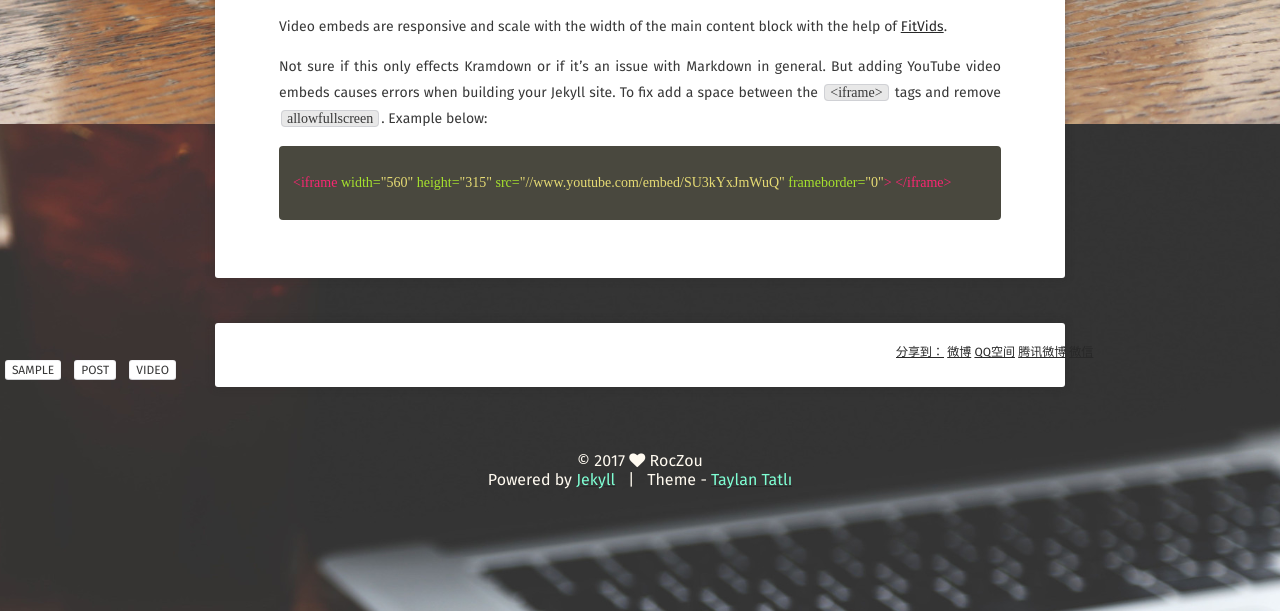
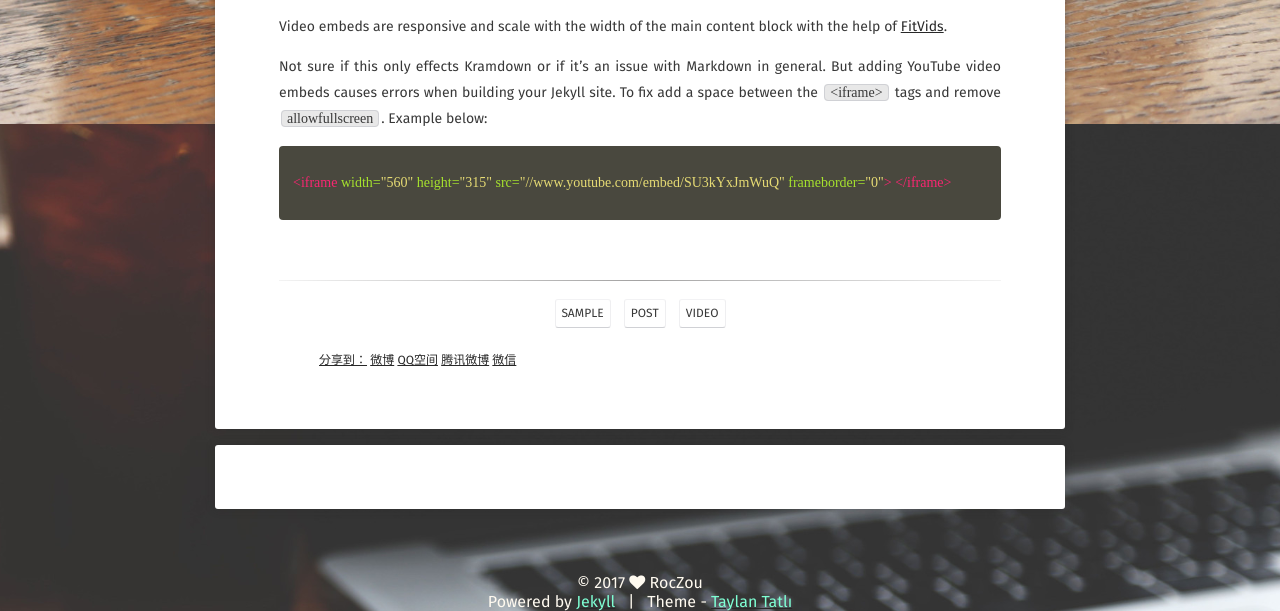
Before and after one commit to cleancp/cleancp.github.io, a Jekyll site: the page built from _posts/2013-06-25-video-post.md, in a window 1280 px wide. Shown: the part 776-1387 px from the top of the page. Built offline with Jekyll 4.4.1, drawn with Linux system fonts in a browser that asks for light colours; some web fonts are replaced; comment, search, counter and statistics services are not loaded.

Commit message:
ds 样式

```diff
--- a/_includes/meta.html
+++ b/_includes/meta.html
@@ -1,12 +1,12 @@
-
-<span class="entry-tags" style="align-items: center;">
+<br />
+<hr />
+<div class="entry-tags">
 	{% for tag in page.tags %}
 	<a href="{{ site.url }}/tags/#{{ tag }}" title="Pages tagged {{ tag }}" class="tag">
 		<span class="term">{{ tag }}</span>
 	</a>
 	{% unless forloop.last %}{% endunless %}{% endfor %}
-</span>
-
+</div>
 <div class="ds-share flat" data-thread-key="{{ page.id }}"
      data-title="{{ page.title }}"
      data-content=""
--- a/_layouts/post.html
+++ b/_layouts/post.html
@@ -33,11 +33,11 @@ layout: compress
                     </a>
                 </div>
                 {{ content }}
+                <div class="entry-meta">
+			    	{% include meta.html %}
+			    </div>
             </div>
         </div>
-        <div class="entry-meta">
-	    	{% include meta.html %}
-	    </div>
         {% if page.comments %}<div class="ds-thread" id="ds-thread" data-thread-key='{{ page.id }}' data-title="{{ page.title }}" data-url="{{site.url}}/{{ page.url }}"></div>
         {% endif %}
          {% include footer.html %}
--- a/_sass/site.scss
+++ b/_sass/site.scss
@@ -198,16 +198,15 @@ header .entry-meta {
 .entry-tags {
 	display: block;
     margin-top: 1rem;
-	width: 70%;
-    float: left;
-    text-align: left;
+	width: 100%;
+    text-align: center;
 }
 .social-share {
 	display: block;
     margin-top: 1rem;
-    width: 30%;
-    float: right;
-    text-align: right;
+    width: 100%;
+    float: left;
+    text-align: left;
 }
 .feature {
     @include transition(.5s);
```
